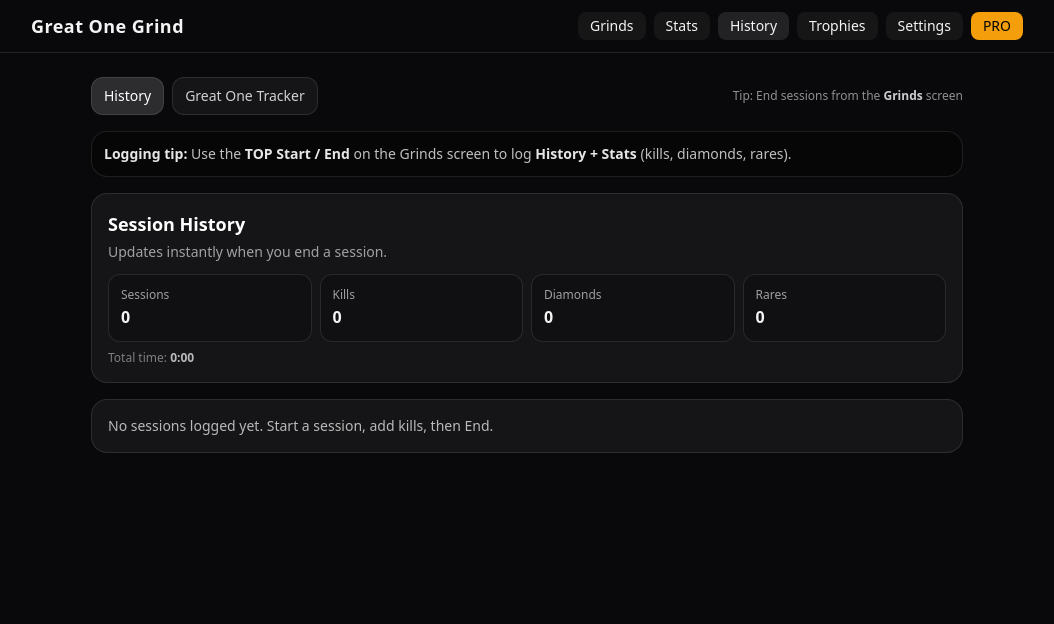
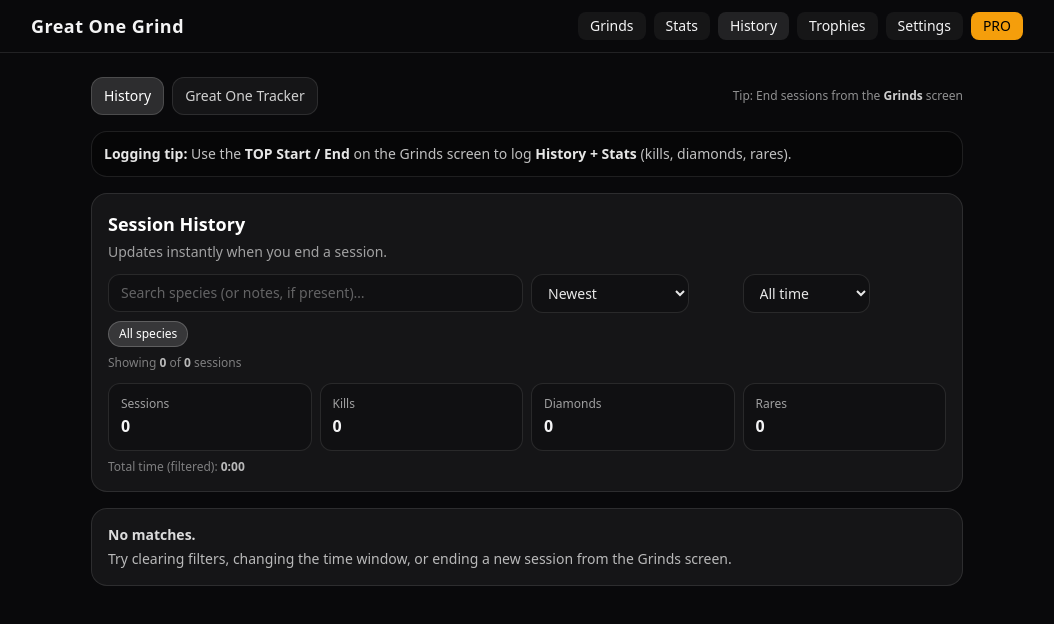
Before and after one commit to Camoford/great-one-grind, a React (Vite) app: page / in a window 1280 px wide. Both pictures are taken after a click on the button "History". Shown: the top 624 px of the page, without its empty margins (113-1167 px from the left). Built offline with nearby package versions, Linux system fonts and the light colour scheme.

Commit message:
Session History polish: search + filters + sort + clearer totals (read-only)

```diff
--- a/components/SessionHistoryScreen.tsx
+++ b/components/SessionHistoryScreen.tsx
@@ -11,6 +11,12 @@ import {
 import GreatOnesArchive from "../src/features/archive/GreatOnesArchive";
 
 type ViewMode = "history" | "tracker";
+type SortMode = "newest" | "oldest" | "kills_desc" | "kills_asc";
+type TimeWindow = "all" | "24h" | "7d" | "30d";
+
+function cx(...parts: Array<string | false | null | undefined>) {
+  return parts.filter(Boolean).join(" ");
+}
 
 function pretty(n: number) {
   return new Intl.NumberFormat().format(n);
@@ -37,24 +43,113 @@ function fmtDateTime(ts: number) {
   }
 }
 
-function SegButton(props: { active: boolean; onClick: () => void; children: React.ReactNode }) {
+function SegButton(props: {
+  active: boolean;
+  onClick: () => void;
+  children: React.ReactNode;
+  title?: string;
+}) {
   return (
     <button
       type="button"
       onClick={props.onClick}
-      className={
-        "rounded-xl border border-white/10 px-3 py-2 text-sm transition " +
-        (props.active ? "bg-white/15 text-white" : "bg-white/5 text-white/80 hover:bg-white/10")
-      }
+      title={props.title}
+      className={cx(
+        "rounded-xl border px-3 py-2 text-sm transition",
+        props.active
+          ? "border-white/15 bg-white/15 text-white"
+          : "border-white/10 bg-white/5 text-white/80 hover:bg-white/10"
+      )}
     >
       {props.children}
     </button>
   );
 }
 
+function Chip(props: { active?: boolean; onClick?: () => void; children: React.ReactNode; title?: string }) {
+  const clickable = !!props.onClick;
+  return (
+    <button
+      type="button"
+      onClick={props.onClick}
+      title={props.title}
+      disabled={!clickable}
+      className={cx(
+        "rounded-full border px-2.5 py-1 text-xs transition",
+        clickable ? "hover:bg-white/10" : "",
+        props.active ? "border-white/20 bg-white/15 text-white" : "border-white/10 bg-black/20 text-white/80",
+        !clickable ? "cursor-default" : ""
+      )}
+    >
+      {props.children}
+    </button>
+  );
+}
+
+function Select(props: {
+  value: string;
+  onChange: (v: string) => void;
+  children: React.ReactNode;
+  title?: string;
+}) {
+  return (
+    <select
+      value={props.value}
+      onChange={(e) => props.onChange(e.target.value)}
+      title={props.title}
+      className="rounded-xl border border-white/10 bg-black/20 px-3 py-2 text-sm text-white/90 outline-none focus:border-white/20"
+    >
+      {props.children}
+    </select>
+  );
+}
+
+function nowMs() {
+  return Date.now();
+}
+
+function windowMs(w: TimeWindow) {
+  if (w === "24h") return 24 * 60 * 60 * 1000;
+  if (w === "7d") return 7 * 24 * 60 * 60 * 1000;
+  if (w === "30d") return 30 * 24 * 60 * 60 * 1000;
+  return Infinity;
+}
+
 export default function SessionHistoryScreen() {
   const [mode, setMode] = useState<ViewMode>("history");
   const [items, setItems] = useState<SessionHistoryEntry[]>(() => readSessionHistory());
+
+  // UI prefs (read-only; safe localStorage)
+  const [query, setQuery] = useState("");
+  const [sort, setSort] = useState<SortMode>("newest");
+  const [windowFilter, setWindowFilter] = useState<TimeWindow>("all");
+  const [speciesFilter, setSpeciesFilter] = useState<string>("all");
+
+  // Persist UI prefs (safe)
+  useEffect(() => {
+    try {
+      const raw = localStorage.getItem("greatonegrind_history_ui_v1");
+      if (!raw) return;
+      const v = JSON.parse(raw);
+      if (typeof v?.query === "string") setQuery(v.query);
+      if (v?.sort && ["newest", "oldest", "kills_desc", "kills_asc"].includes(v.sort)) setSort(v.sort);
+      if (v?.window && ["all", "24h", "7d", "30d"].includes(v.window)) setWindowFilter(v.window);
+      if (typeof v?.species === "string") setSpeciesFilter(v.species);
+    } catch {
+      // ignore
+    }
+  }, []);
+
+  useEffect(() => {
+    try {
+      localStorage.setItem(
+        "greatonegrind_history_ui_v1",
+        JSON.stringify({ query, sort, window: windowFilter, species: speciesFilter })
+      );
+    } catch {
+      // ignore
+    }
+  }, [query, sort, windowFilter, speciesFilter]);
 
   useEffect(() => {
     const refresh = () => setItems(readSessionHistory());
@@ -65,13 +160,63 @@ export default function SessionHistoryScreen() {
 
   const totalSessions = items.length;
 
+  const allSpecies = useMemo(() => {
+    const set = new Set<string>();
+    for (const s of items) {
+      if (s?.species) set.add(s.species);
+    }
+    return Array.from(set).sort((a, b) => a.localeCompare(b));
+  }, [items]);
+
+  const filtered = useMemo(() => {
+    let list = [...items];
+
+    // time window
+    const wms = windowMs(windowFilter);
+    if (Number.isFinite(wms)) {
+      const cutoff = nowMs() - wms;
+      list = list.filter((s) => (s?.endedAt || 0) >= cutoff);
+    }
+
+    // species
+    if (speciesFilter !== "all") {
+      list = list.filter((s) => s.species === speciesFilter);
+    }
+
+    // search
+    const q = query.trim().toLowerCase();
+    if (q) {
+      list = list.filter((s) => {
+        const sp = (s.species || "").toLowerCase();
+        const note = ((s as any)?.note || "").toLowerCase();
+        return sp.includes(q) || note.includes(q);
+      });
+    }
+
+    // sort
+    list.sort((a, b) => {
+      const ta = a?.endedAt || 0;
+      const tb = b?.endedAt || 0;
+      if (sort === "newest") return tb - ta;
+      if (sort === "oldest") return ta - tb;
+
+      const ka = a?.killsThisSession || 0;
+      const kb = b?.killsThisSession || 0;
+      if (sort === "kills_desc") return kb - ka || (tb - ta);
+      if (sort === "kills_asc") return ka - kb || (tb - ta);
+      return tb - ta;
+    });
+
+    return list;
+  }, [items, query, sort, windowFilter, speciesFilter]);
+
   const totals = useMemo(() => {
     let kills = 0;
     let diamonds = 0;
     let rares = 0;
     let durationMs = 0;
 
-    for (const s of items) {
+    for (const s of filtered) {
       kills += s.killsThisSession || 0;
       diamonds += s.diamondsThisSession || 0;
       rares += s.raresThisSession || 0;
@@ -79,7 +224,16 @@ export default function SessionHistoryScreen() {
     }
 
     return { kills, diamonds, rares, durationMs };
-  }, [items]);
+  }, [filtered]);
+
+  const clearFilters = () => {
+    setQuery("");
+    setSort("newest");
+    setWindowFilter("all");
+    setSpeciesFilter("all");
+  };
+
+  const showingAll = query.trim() === "" && sort === "newest" && windowFilter === "all" && speciesFilter === "all";
 
   return (
     <div className="mx-auto w-full max-w-4xl space-y-4 px-3 pb-24">
@@ -115,14 +269,88 @@ export default function SessionHistoryScreen() {
             <span className="font-semibold text-white/90">History + Stats</span> (kills, diamonds, rares).
           </div>
 
+          {/* Header + controls */}
           <div className="rounded-2xl border border-white/10 bg-white/5 p-4">
-            <div className="text-lg font-semibold text-white">Session History</div>
-            <div className="mt-1 text-sm text-white/60">Updates instantly when you end a session.</div>
+            <div className="flex flex-wrap items-start justify-between gap-3">
+              <div className="min-w-0">
+                <div className="text-lg font-semibold text-white">Session History</div>
+                <div className="mt-1 text-sm text-white/60">Updates instantly when you end a session.</div>
+              </div>
 
+              {!showingAll ? (
+                <button
+                  type="button"
+                  onClick={clearFilters}
+                  className="rounded-xl border border-white/10 bg-black/20 px-3 py-2 text-sm text-white/80 hover:bg-white/10"
+                  title="Reset search, sort, and filters"
+                >
+                  Clear Filters
+                </button>
+              ) : null}
+            </div>
+
+            <div className="mt-3 grid gap-2 sm:grid-cols-12">
+              <div className="sm:col-span-6">
+                <input
+                  value={query}
+                  onChange={(e) => setQuery(e.target.value)}
+                  placeholder="Search species (or notes, if present)…"
+                  className="w-full rounded-xl border border-white/10 bg-black/20 px-3 py-2 text-sm text-white/90 outline-none placeholder:text-white/35 focus:border-white/20"
+                />
+              </div>
+
+              <div className="sm:col-span-3">
+                <Select value={sort} onChange={(v) => setSort(v as SortMode)} title="Sort sessions">
+                  <option value="newest">Newest</option>
+                  <option value="oldest">Oldest</option>
+                  <option value="kills_desc">Kills (high → low)</option>
+                  <option value="kills_asc">Kills (low → high)</option>
+                </Select>
+              </div>
+
+              <div className="sm:col-span-3">
+                <Select value={windowFilter} onChange={(v) => setWindowFilter(v as TimeWindow)} title="Time window">
+                  <option value="all">All time</option>
+                  <option value="24h">Last 24h</option>
+                  <option value="7d">Last 7 days</option>
+                  <option value="30d">Last 30 days</option>
+                </Select>
+              </div>
+
+              {/* Species chips */}
+              <div className="sm:col-span-12">
+                <div className="flex flex-wrap gap-2">
+                  <Chip active={speciesFilter === "all"} onClick={() => setSpeciesFilter("all")}>
+                    All species
+                  </Chip>
+                  {allSpecies.slice(0, 10).map((sp) => (
+                    <Chip key={sp} active={speciesFilter === sp} onClick={() => setSpeciesFilter(sp)} title={`Filter: ${sp}`}>
+                      {sp}
+                    </Chip>
+                  ))}
+                  {allSpecies.length > 10 ? (
+                    <Select value={speciesFilter} onChange={(v) => setSpeciesFilter(v)} title="More species">
+                      <option value="all">More… (choose)</option>
+                      {allSpecies.map((sp) => (
+                        <option key={sp} value={sp}>
+                          {sp}
+                        </option>
+                      ))}
+                    </Select>
+                  ) : null}
+                </div>
+                <div className="mt-2 text-xs text-white/45">
+                  Showing <span className="font-semibold text-white/70">{pretty(filtered.length)}</span> of{" "}
+                  <span className="font-semibold text-white/70">{pretty(totalSessions)}</span> sessions
+                </div>
+              </div>
+            </div>
+
+            {/* Totals (for filtered) */}
             <div className="mt-3 grid grid-cols-2 gap-2 sm:grid-cols-4">
               <div className="rounded-xl border border-white/10 bg-black/20 p-3">
                 <div className="text-xs text-white/60">Sessions</div>
-                <div className="mt-0.5 font-semibold">{pretty(totalSessions)}</div>
+                <div className="mt-0.5 font-semibold">{pretty(filtered.length)}</div>
               </div>
 
               <div className="rounded-xl border border-white/10 bg-black/20 p-3">
@@ -142,18 +370,21 @@ export default function SessionHistoryScreen() {
             </div>
 
             <div className="mt-2 text-xs text-white/45">
-              Total time:{" "}
+              Total time (filtered):{" "}
               <span className="font-semibold text-white/70">{fmtDuration(totals.durationMs)}</span>
             </div>
           </div>
 
-          {items.length === 0 ? (
+          {filtered.length === 0 ? (
             <div className="rounded-2xl border border-white/10 bg-white/5 p-4 text-sm text-white/70">
-              No sessions logged yet. Start a session, add kills, then End.
+              <div className="font-semibold text-white/85">No matches.</div>
+              <div className="mt-1">
+                Try clearing filters, changing the time window, or ending a new session from the Grinds screen.
+              </div>
             </div>
           ) : (
             <div className="space-y-2">
-              {items.map((s, idx) => (
+              {filtered.map((s, idx) => (
                 <div key={`${s.endedAt}-${idx}`} className="rounded-2xl border border-white/10 bg-white/5 p-3">
                   <div className="flex flex-wrap items-center justify-between gap-2">
                     <div className="min-w-0">
```
